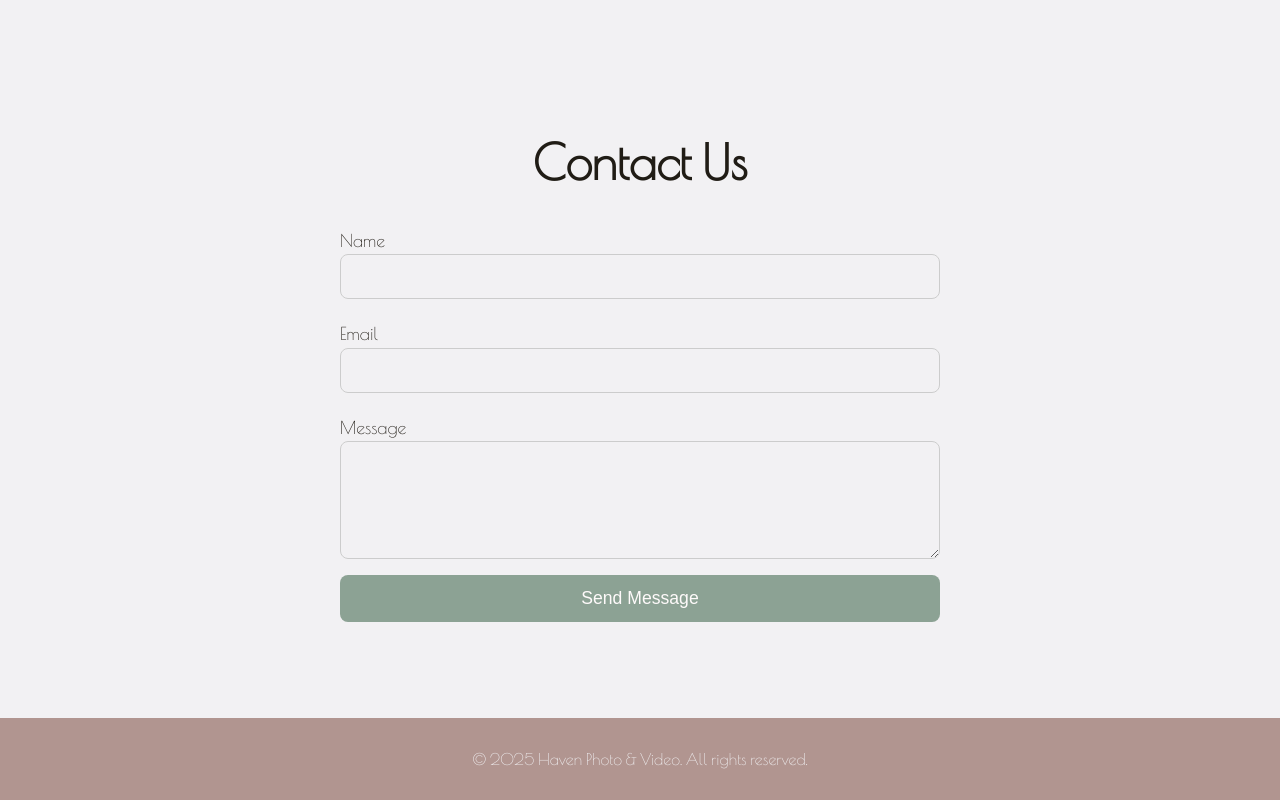
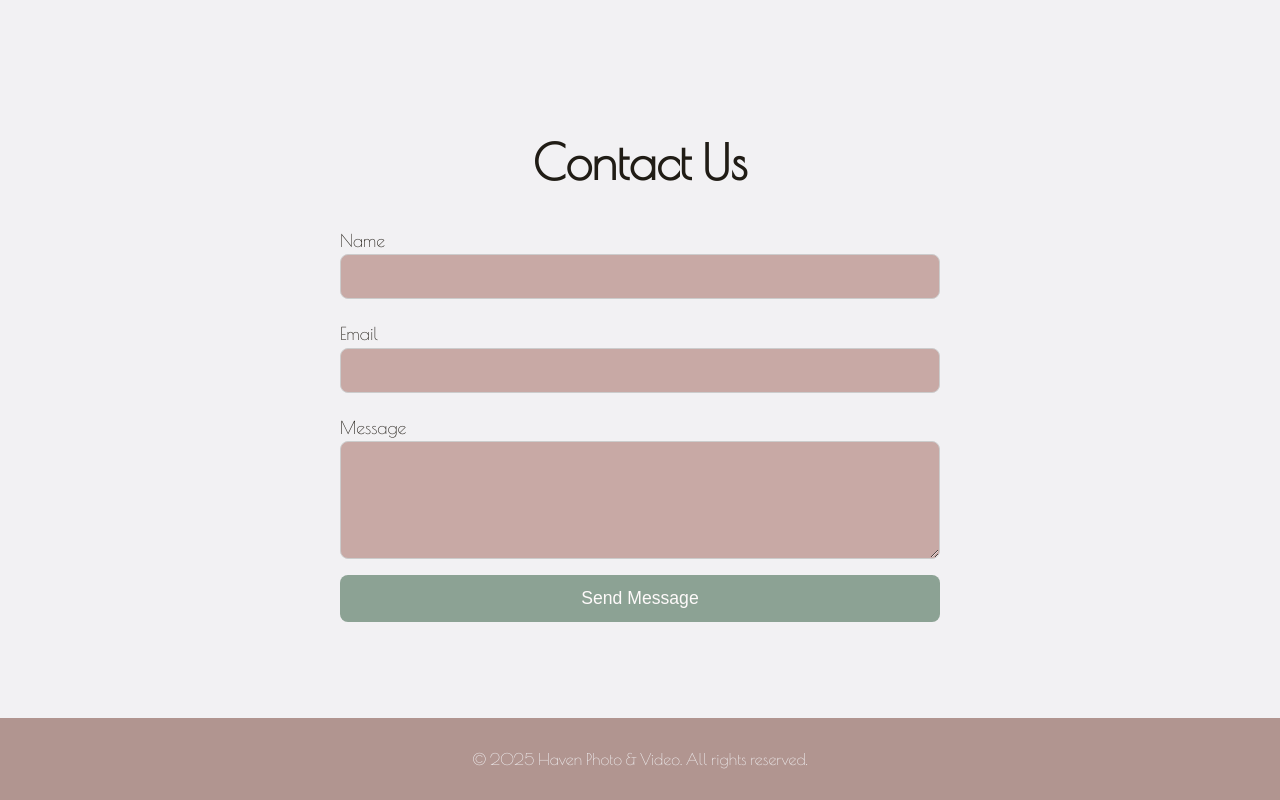
Before and after one commit to sunniejae/haven.github.io, a plain HTML site: page cursor.html in a window 1280 px wide. Shown: the part 2583-3383 px from the top of the page. Drawn offline with nearby package versions, Linux system fonts and the light colour scheme.

Commit message:
Update cursor.html

```diff
--- a/cursor.html
+++ b/cursor.html
@@ -171,7 +171,7 @@ h3.section-title {font-size:2rem; color: var(--violet); margin-bottom:1rem; text
 /* Contact Form */
 .contact-form {max-width: 600px; margin: 0 auto; display: flex; flex-direction: column; text-align: left;}
 .contact-form label {margin: 0.5rem 0 0.2rem; font-size: 1.1rem; color: var(--black);}
-.contact-form input, .contact-form textarea {width: 100%; padding: 0.8rem; border: 1px solid #ccc; border-radius: 8px; margin-bottom: 1rem; font-size: 1rem; font-family: inherit; background: var(--softpink);}
+.contact-form input, .contact-form textarea {width: 100%; padding: 0.8rem; border: 1px solid #ccc; border-radius: 8px; margin-bottom: 1rem; font-size: 1rem; font-family: inherit; background: var(--soft-pink);}
 .contact-form textarea {resize: vertical;}
 .contact-form button {background: var(--green); color: var(--white); padding: 0.8rem; border: none; border-radius: 8px; cursor: pointer; font-size: 1.1rem; transition: background 0.3s ease;}
 .contact-form button:hover {background: var(--blue);}
```
